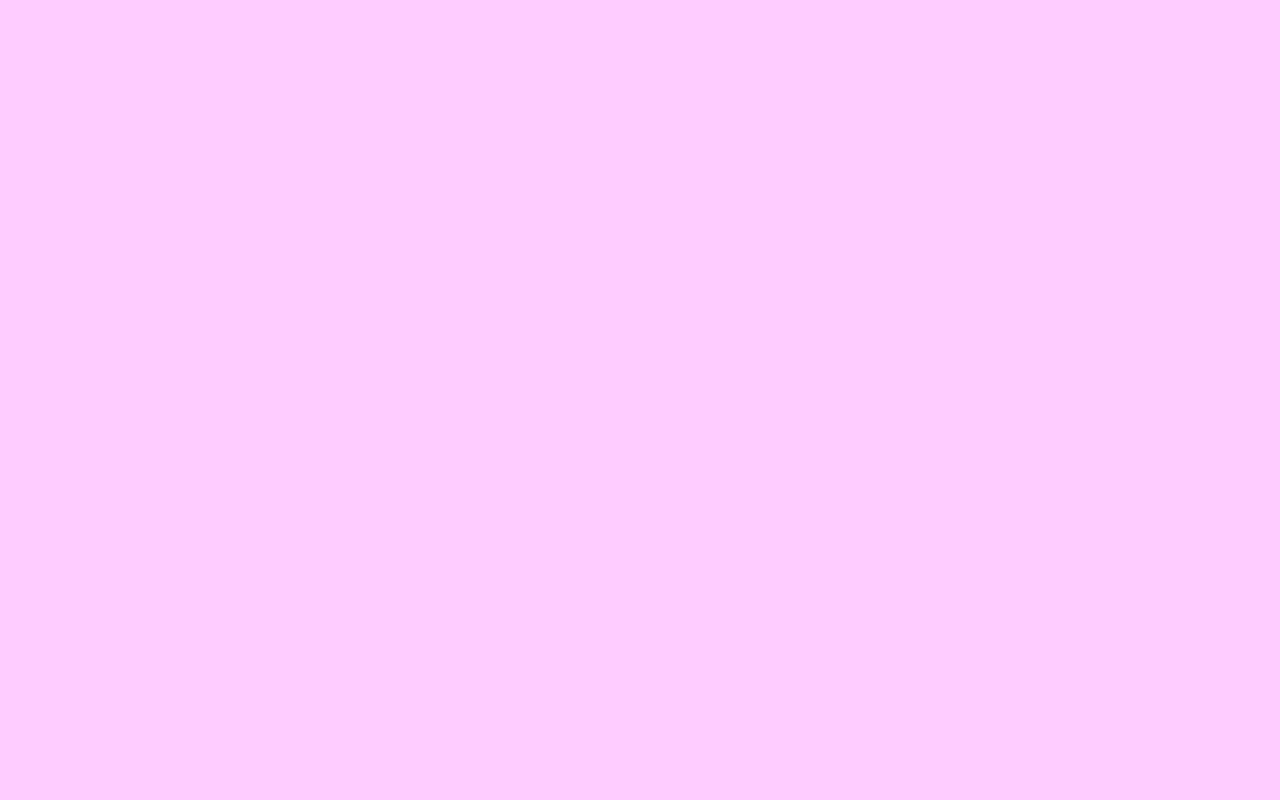
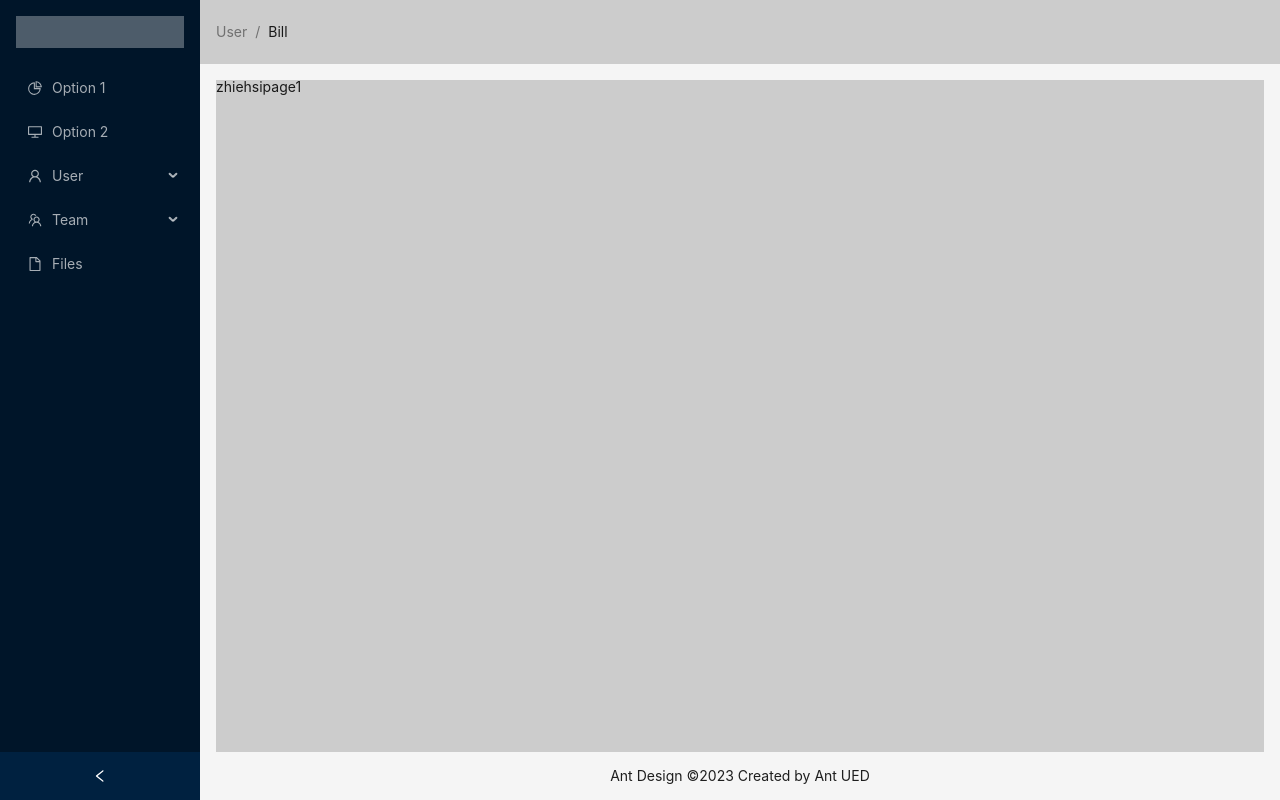
Before and after one commit to danshouyaak/vite-p, a React (Vite) app: page /page1 in a window 1280 px wide. Before the commit this address had no page. Built offline with nearby package versions, Linux system fonts and the light colour scheme.

Commit message:
首页侧边栏的初步跳转

```diff
--- a/src/assets/styles/global.scss
+++ b/src/assets/styles/global.scss
@@ -8,3 +8,13 @@
     //进制拖动图片
     -webkit-user-drag:none ;
 }
+
+//首页布局的样式
+.logo{
+    height: 32px;
+    margin: 16px;
+    background: rgba(255,255,255,0.3);
+}
+.site-layout .site-layout-background{
+    background: #ccc;
+}
--- a/src/router/index.tsx
+++ b/src/router/index.tsx
@@ -3,6 +3,9 @@
 // import About from "../views/About"
 const About = lazy(() => import("../views/About")) //懒加载的模式需要我们添加一个LOading组件
 const User = lazy(() => import("../views/User"))
+const Page1 = lazy(() => import("../views/Page1"))
+const Page2 = lazy(() => import("../views/Page2"))
+
 //Navigate重定向组件
 import { Navigate } from "react-router-dom"
 
@@ -16,23 +19,41 @@
 
 
 const routes = [
+    //嵌套路由的开始
     {
         path: "/",
-        element: <Navigate to="/home" />
+        element: <Navigate to="/page1" />
     },
     {
-        path: "/home",
-        element: <Home />
-    },
-    {
-        //懒加载的模式的组件的写法，外面需要套一层 Loading的提示组件
-        path: "/about",
-        element: withLoadingComponent(<About />)
+        path: "/",
+        element: <Home />,
+        children: [
+            {
+                path: "/page1",
+                element: withLoadingComponent(<Page1 />)
+            },
+            {
+                path: "/page2",
+                element: withLoadingComponent(<Page2 />)
+            }
+        ]
+    }
+    //嵌套路由结束
 
-    },
-    {
-        path: "/user",
-        element: withLoadingComponent(<User />)
-    }
+
+    // {
+    //     path: "/home",
+    //     element: <Home />
+    // },
+    // {
+    //     //懒加载的模式的组件的写法，外面需要套一层 Loading的提示组件
+    //     path: "/about",
+    //     element: withLoadingComponent(<About />)
+
+    // },
+    // {
+    //     path: "/user",
+    //     element: withLoadingComponent(<User />)
+    // }
 ]
 export default routes
--- a/src/views/Home.tsx
+++ b/src/views/Home.tsx
@@ -8,6 +8,7 @@
 } from '@ant-design/icons';
 import type { MenuProps } from 'antd';
 import { Breadcrumb, Layout, Menu, theme } from 'antd';
+import {Outlet, useNavigate } from "react-router-dom"
 
 const { Header, Content, Footer, Sider } = Layout;
 
@@ -28,8 +29,8 @@
 }
 
 const items: MenuItem[] = [
-  getItem('Option 1', '1', <PieChartOutlined />),
-  getItem('Option 2', '2', <DesktopOutlined />),
+  getItem('Option 1', 'page1', <PieChartOutlined />),
+  getItem('Option 2', 'page2', <DesktopOutlined />),
   getItem('User', 'sub1', <UserOutlined />, [
     getItem('Tom', '3'),
     getItem('Bill', '4'),
@@ -44,25 +45,42 @@
   const {
     token: { colorBgContainer },
   } = theme.useToken();
+  const navigateTo = useNavigate()
+  // 点击获取到路径 设置跳转路由
+  const menuClick = (e: { key: string }) => {
+
+    //编程式导航跳转需要用到 hook
+    navigateTo(e.key)
+    console.log('点击了',e.key);
+
+  }
 
   return (
     <Layout style={{ minHeight: '100vh' }}>
+      {/* 左边侧边栏 */}
       <Sider collapsible collapsed={collapsed} onCollapse={(value) => setCollapsed(value)}>
-        <div className="demo-logo-vertical" />
-        <Menu theme="dark" defaultSelectedKeys={['1']} mode="inline" items={items} />
+        <div className="logo" />
+        <Menu theme="dark" defaultSelectedKeys={['1']} mode="inline" items={items} onClick={menuClick} />
       </Sider>
-      <Layout>
-        <Header style={{ padding: 0, background: colorBgContainer }} />
-        <Content style={{ margin: '0 16px' }}>
-          <Breadcrumb style={{ margin: '16px 0' }}>
+      {/*右边内容*/}
+      <Layout className='site-layout'>
+        {/*右边头部*/}
+        <Header className='site-layout-background' style={{ paddingLeft: '16px' }} >
+          {/*面包屑*/}
+          <Breadcrumb style={{ lineHeight: '64px' }}>
             <Breadcrumb.Item>User</Breadcrumb.Item>
             <Breadcrumb.Item>Bill</Breadcrumb.Item>
           </Breadcrumb>
-          <div style={{ padding: 24, minHeight: 360, background: colorBgContainer }}>
-            Bill is a cat.
-          </div>
+        </Header>
+        {/*右边内容 -白色底部盒子*/}
+        <Content style={{ margin: '16px 16px 0' }} className='site-layout-background'>
+          {/* *窗口 */}
+
+          <Outlet></Outlet>
+
         </Content>
-        <Footer style={{ textAlign: 'center' }}>Ant Design ©2023 Created by Ant UED</Footer>
+        {/*右边底部*/}
+        <Footer style={{ textAlign: 'center', padding: 0, lineHeight: '48px' }}>Ant Design ©2023 Created by Ant UED</Footer>
       </Layout>
     </Layout>
   );
--- /dev/null
+++ b/src/views/Page1.tsx
@@ -0,0 +1,8 @@
+function View() {
+    return (
+        <div className="home">
+            <p>zhiehsipage1</p>
+        </div>
+    )
+}
+export default View
--- /dev/null
+++ b/src/views/Page2.tsx
@@ -0,0 +1,8 @@
+function View() {
+    return (
+        <div className="home">
+            <p>zhiehsipage2</p>
+        </div>
+    )
+}
+export default View
```
